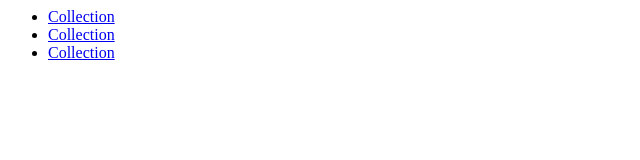
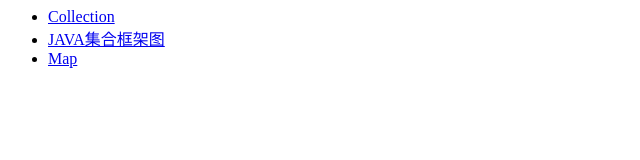
Before and after one commit to octopus-edu/resources, a plain HTML site: page index.html in a window 1280 px wide. Shown: the whole page, without its empty margins (0-640 px from the left). Drawn offline with Linux system fonts and the light colour scheme.

Commit message:
as
asdas

```diff
--- a/index.html
+++ b/index.html
@@ -1,5 +1,5 @@
 <ul>
 <li><a href="collection/Collection.png" target="_blank">Collection</a></li>
-<li><a href="collection/JAVA集合框架图.gif" target="_blank">Collection</a></li>
-<li><a href="collection/Map.png" target="_blank">Collection</a></li>
+<li><a href="collection/JAVA集合框架图.gif" target="_blank">JAVA集合框架图</a></li>
+<li><a href="collection/Map.png" target="_blank">Map</a></li>
 </ul>
```
